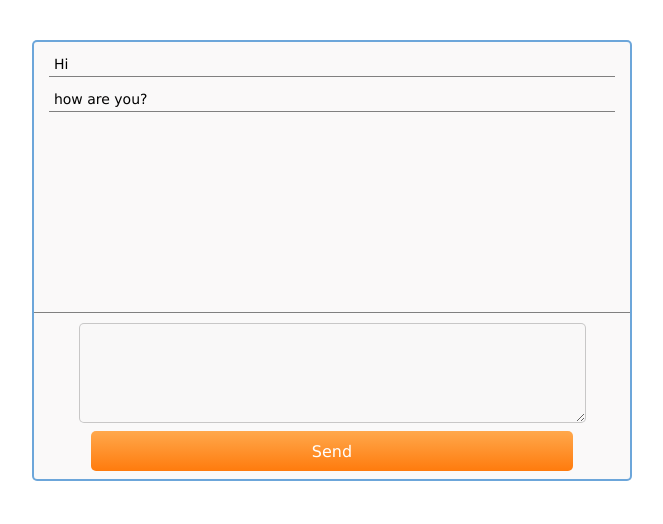
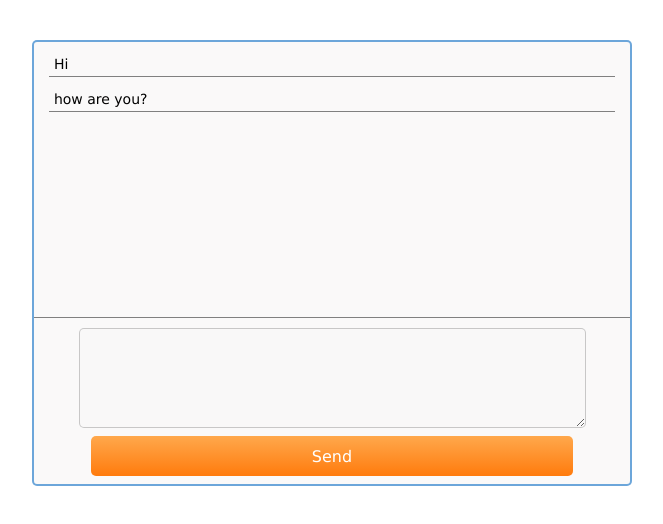
Before and after one commit to azagatskaya/17_spam-filter, a plain HTML site: page index.html in a window 1280 px wide. Shown: the whole page, without its empty margins (308-971 px from the left). Drawn offline with Linux system fonts and the light colour scheme.

Commit message:
220423_1

```diff
--- a/assets/scss/main.scss
+++ b/assets/scss/main.scss
@@ -32,7 +32,11 @@ body{
 		line-height: 2.5;
 	}
 	&--outgoing{
+		margin-top: 5px;
+		padding: 10px 5px 0px 5px;
+		width: 95%;
 		height: 200px;
+		text-align: left;
 	}
 	&__wrapper{
 		@include flex-col-center;
```
Also changed, not shown: assets/scss/dist/main.css.
